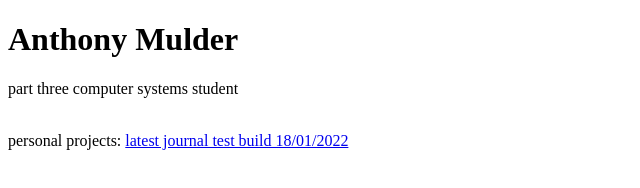
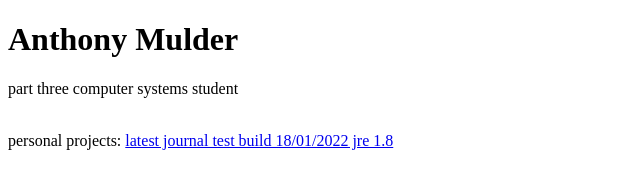
Before and after one commit to amul339/amul339.github.io, a plain HTML site: page index.html in a window 1280 px wide. Shown: the full height of the page, 0-640 px from the left. Drawn offline with Linux system fonts and the light colour scheme.

Commit message:
Update index.html

```diff
--- a/index.html
+++ b/index.html
@@ -5,7 +5,7 @@
 <p>part three computer systems student</p>
 <br>
 personal projects:
-<a href="https://github.com/amul339/amul339.github.io/raw/04b12aa363e03debe6a06b65956bfa94d12a73d9/builds/Journal_v0.1.jar">latest journal test build 18/01/2022</a>
+<a href="https://github.com/amul339/amul339.github.io/raw/f3978917be8c8f56196635a4757ea1f43dc05f15/builds/Journal_v0.1_jre1.8.jar">latest journal test build 18/01/2022 jre 1.8</a>
 <br>
 </body>
 </html>
```
